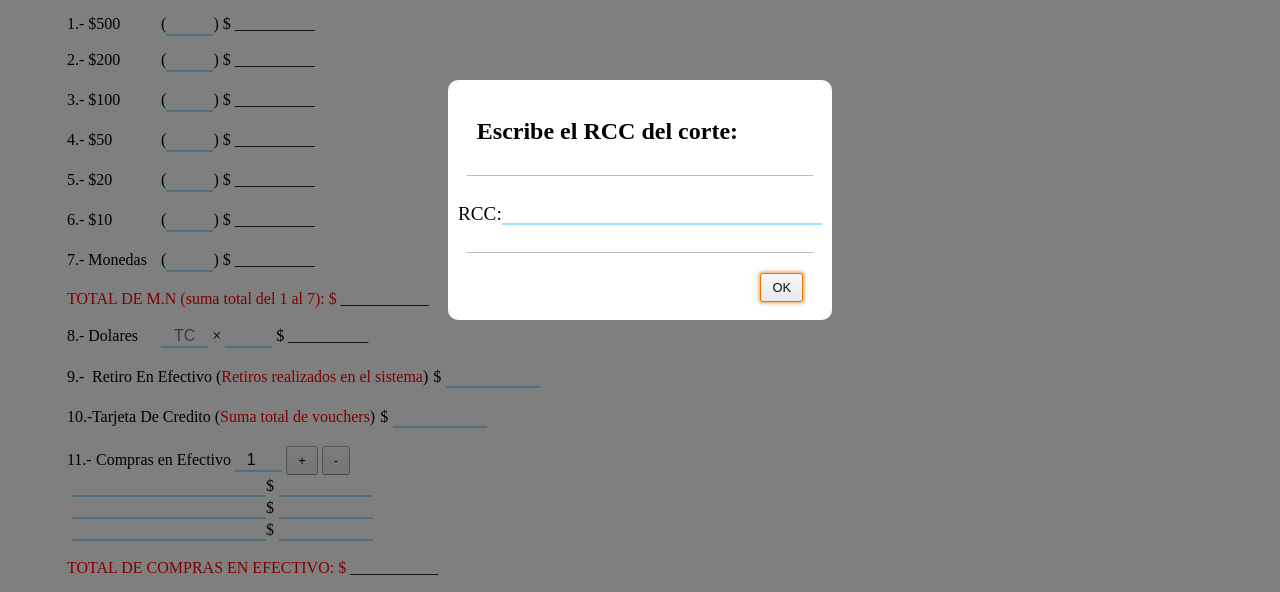
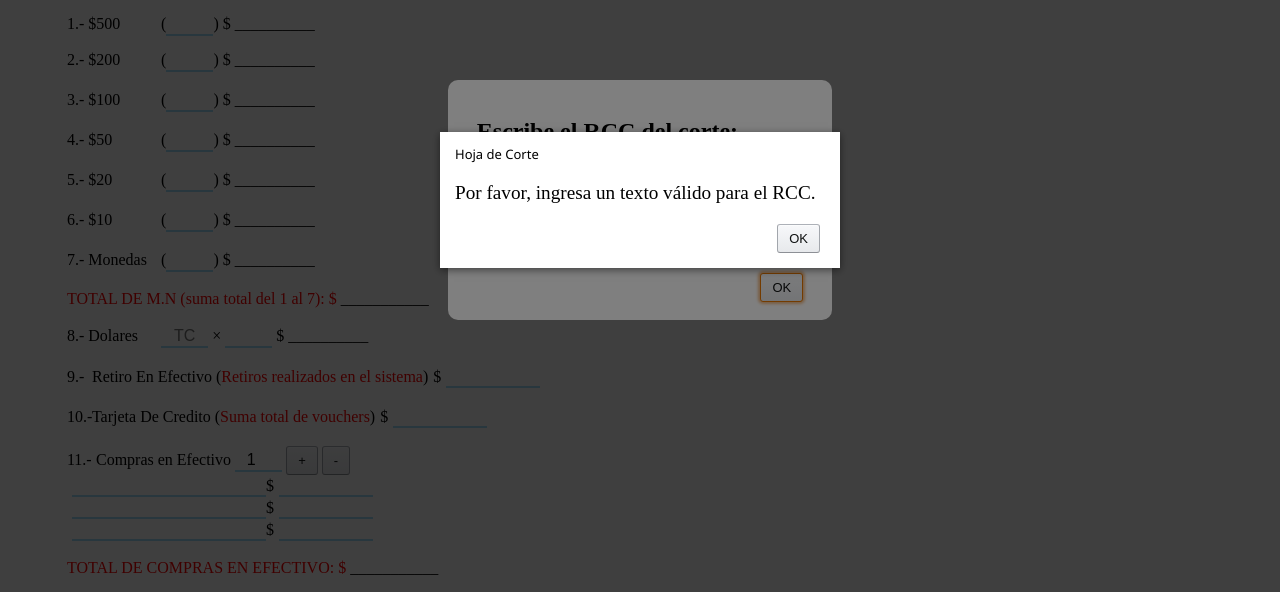
Before and after one commit to KaysenGamiz/Hoja_Corte_App, an Electron app: page app/views/index.html in a window 1280 px wide. Both pictures are taken after a click on the button "OK". Shown: the part 200-792 px from the top of the page. Drawn offline with Linux system fonts and the light colour scheme; no server answers.

Commit message:
[1.1.0] Sistema de alertas cambiado, funcion alertDialog incluida

```diff
--- a/app/public/scripts/api.js
+++ b/app/public/scripts/api.js
@@ -36,7 +36,7 @@ async function createCorteFromWeb(objetoJson) {
 
       if (response.ok) {
         console.log('Corte creado exitosamente');
-        alert('Corte creado exitosamente!');
+        alertDialog('Corte creado exitosamente!');
       } else {
         throw new Error('Error al crear el corte');
       }
--- /dev/null
+++ b/app/public/scripts/dialog.js
@@ -0,0 +1,41 @@
+var body = document.querySelector('body');
+
+function alertDialog(alertText) {
+  var modalBg = document.createElement('div');
+  modalBg.classList.add('modal-bg');
+
+  var dialog = document.createElement('div');
+  dialog.classList.add('dialog');
+
+  var dialogTitle = document.createElement('div');
+  dialogTitle.classList.add('dialog-title');
+  dialogTitle.innerHTML = '<p>Hoja de Corte</p>';
+
+  var dialogContent = document.createElement('div');
+  dialogContent.classList.add('dialog-content');
+
+  var dialogText = document.createElement('div');
+  dialogText.classList.add('dialog-text-content');
+  dialogText.innerHTML = `<div>${alertText}</div>`;
+
+  var dialogFooter = document.createElement('div');
+  dialogFooter.classList.add('dialog-footer');
+  dialogFooter.innerHTML = '<button class="button-14 dialog-send">OK</button>';
+
+  dialog.appendChild(dialogTitle);
+  dialogContent.appendChild(dialogText);
+  dialog.appendChild(dialogContent);
+  dialog.appendChild(dialogFooter);
+
+  modalBg.appendChild(dialog);
+  body.appendChild(modalBg);
+
+  modalBg.classList.add('bg-active');
+
+  var modalSendButtons = document.querySelectorAll('.dialog-send');
+  modalSendButtons.forEach(function (button) {
+    button.addEventListener('click', function () {
+      body.removeChild(modalBg);
+    });
+  });
+}
--- a/app/public/scripts/modal.js
+++ b/app/public/scripts/modal.js
@@ -12,7 +12,7 @@ document.addEventListener('DOMContentLoaded', function(){
         console.log("Value in db", valueInDB);
 
         if (!regex.test(rccValue) || valueInDB === true) {
-          alert("Por favor, ingresa un texto válido para el RCC.");
+          alertDialog("Por favor, ingresa un texto válido para el RCC.");
           return; // Se detiene el proceso si el valor del RCC está vacío
         }
         var spanRCC = document.querySelector('.idCorte');
--- a/app/public/scripts/script.js
+++ b/app/public/scripts/script.js
@@ -46,12 +46,12 @@ function imprimir(){
 
   // Validar variables requeridas
   if (!efectivo.length && !Object.keys(comprasEfectivo).length && !Object.keys(gastosEfectivo).length && !Object.keys(vales).length && !Object.keys(dolares).length && !diferencia) {
-    alert("Debe ingresar al menos una de las siguientes variables: efectivo, comprasEfectivo, gastosEfectivo, vales, diferencia o dolares.");
+    alertDialog("Debe ingresar al menos una de las siguientes variables: efectivo, comprasEfectivo, gastosEfectivo, vales, diferencia o dolares.");
     return;
   }
 
   if (!totalSistema || !recibido || !cajero) {
-    alert("Las variables totalSistema, recibido y cajero son requeridas.");
+    alertDialog("Las variables totalSistema, recibido y cajero son requeridas.");
     return;
   }
 
@@ -451,7 +451,7 @@ function validarNumeroInput(event) {
   var inputValue = input.value.trim();
 
   if (inputValue !== "" && isNaN(inputValue)) {
-    alert("Ingresa solo números en el campo");
+    alertDialog("Ingresa solo números en el campo");
     input.value = "";
   }
 }
--- /dev/null
+++ b/app/public/style/dialog.css
@@ -0,0 +1,51 @@
+.dialog {
+    background-color: white;
+    width: 400px; /* Ancho fijo */
+    height: auto; /* Altura ajustada automáticamente según el contenido */
+    display: flex;
+    justify-content: space-around;
+    flex-direction: column;
+    box-shadow: 0 2px 8px rgba(0, 0, 0, .5);
+    position: relative;
+}
+
+.dialog .dialog-title {
+    font-family: "Segoe UI", Arial, sans-serif;
+    position: absolute; /* Posicionamiento absoluto */
+    top: 0;
+    left: 0;
+    padding-left: 15px;
+    margin: 0;
+    font-size: small;
+}
+
+.dialog-content {
+    flex-grow: 1;
+    display: flex;
+    flex-direction: column;
+    justify-content: left;
+    align-items: left;
+    padding-top: 20px;
+    padding-left: 15px;
+}
+
+.dialog-text-content {
+    display: flex;
+    font-size: larger;
+    width: 100%;
+    max-width: 470px;
+    justify-content: flex-start; /* Alinea el contenido al inicio (izquierda) */
+    align-items: left; /* Centra verticalmente el contenido */
+    flex-direction: column;
+    box-sizing: border-box;
+    padding: 30px 0 10px;
+}
+
+.dialog-footer {
+    padding: 10px 0 15px 0;
+    width: 95%;
+    border-top: none; /* Eliminar línea gris */
+    display: flex;
+    justify-content: flex-end; /* Alinear los elementos al final */
+    align-items: center;
+}
--- a/app/views/index.html
+++ b/app/views/index.html
@@ -9,6 +9,7 @@
     <link rel="stylesheet" href="../public/style/button.css">
     <link rel="stylesheet" href="../public/style/print.css">
     <link rel="stylesheet" href="../public/style/modal.css">
+    <link rel="stylesheet" href="../public/style/dialog.css">
     <script src="../public/scripts/data_variables.js"></script>
     <script src="../public/scripts/script.js"></script>
     <script src="../public/scripts/api.js"></script>
@@ -247,5 +248,7 @@
       </div>
     </div>
 
+    <script src="../public/scripts/dialog.js"></script>
+
 </body>
 </html>
```
